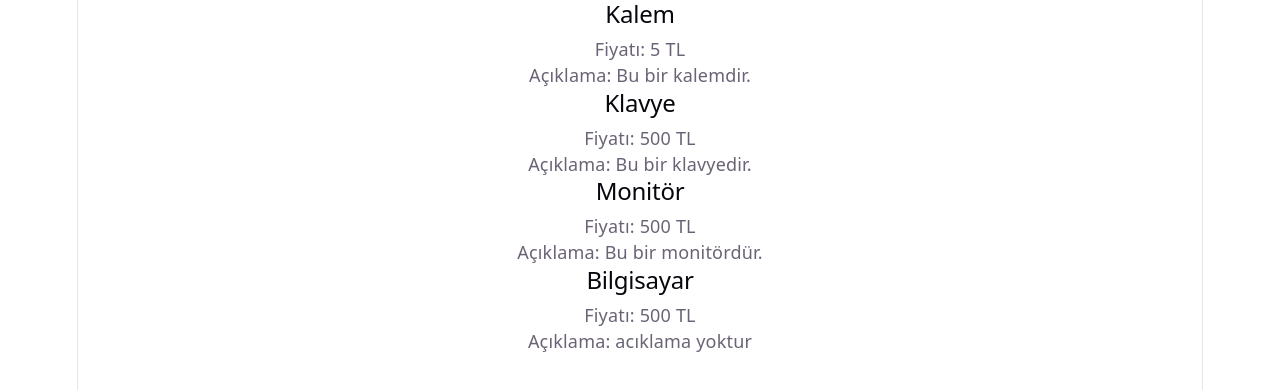
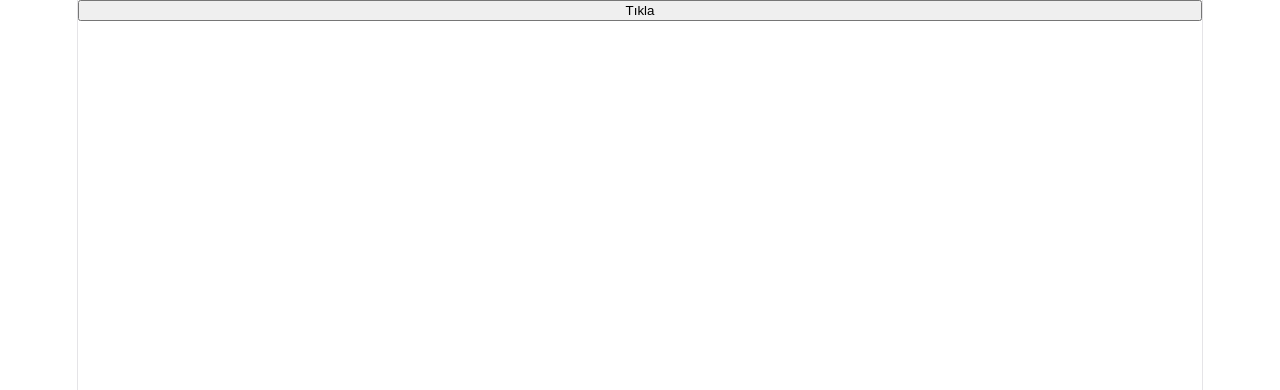
Before and after one commit to iclalinal/Kuzem-React-Dersi, a React (Vite) app: page / in a window 1280 px wide. Shown: the top 390 px of the page. Built offline with nearby package versions, Linux system fonts and the light colour scheme.

Commit message:
Callback kullanımı

```diff
--- a/src/App.tsx
+++ b/src/App.tsx
@@ -1,12 +1,14 @@
-import Kart from "./components/Selamla";
+import Button from "./components/Button";
 
 function App() {
+  function handleClick(){
+    console.log("Butona tıklandı");
+  }
+
+
   return(
     <>
-      <Kart baslik = "Kalem" fiyat ={5} aciklama = "Bu bir kalemdir." />
-      <Kart baslik = "Klavye" fiyat ={500} aciklama = "Bu bir klavyedir." />
-      <Kart baslik = "Monitör" fiyat ={500} aciklama = "Bu bir monitördür." />
-      <Kart baslik = "Bilgisayar" fiyat ={500}  />
+    <Button label="Tıkla" onClick={handleClick}/>
     </>
   )
 }
--- /dev/null
+++ b/src/components/Button.tsx
@@ -0,0 +1,9 @@
+interface ButtonProps {
+    label : string;
+    onClick : () => void;
+}
+
+function Button({label,onClick}: ButtonProps) {
+    return <button onClick={onClick}>{label}</button>
+}
+export default Button;
```
